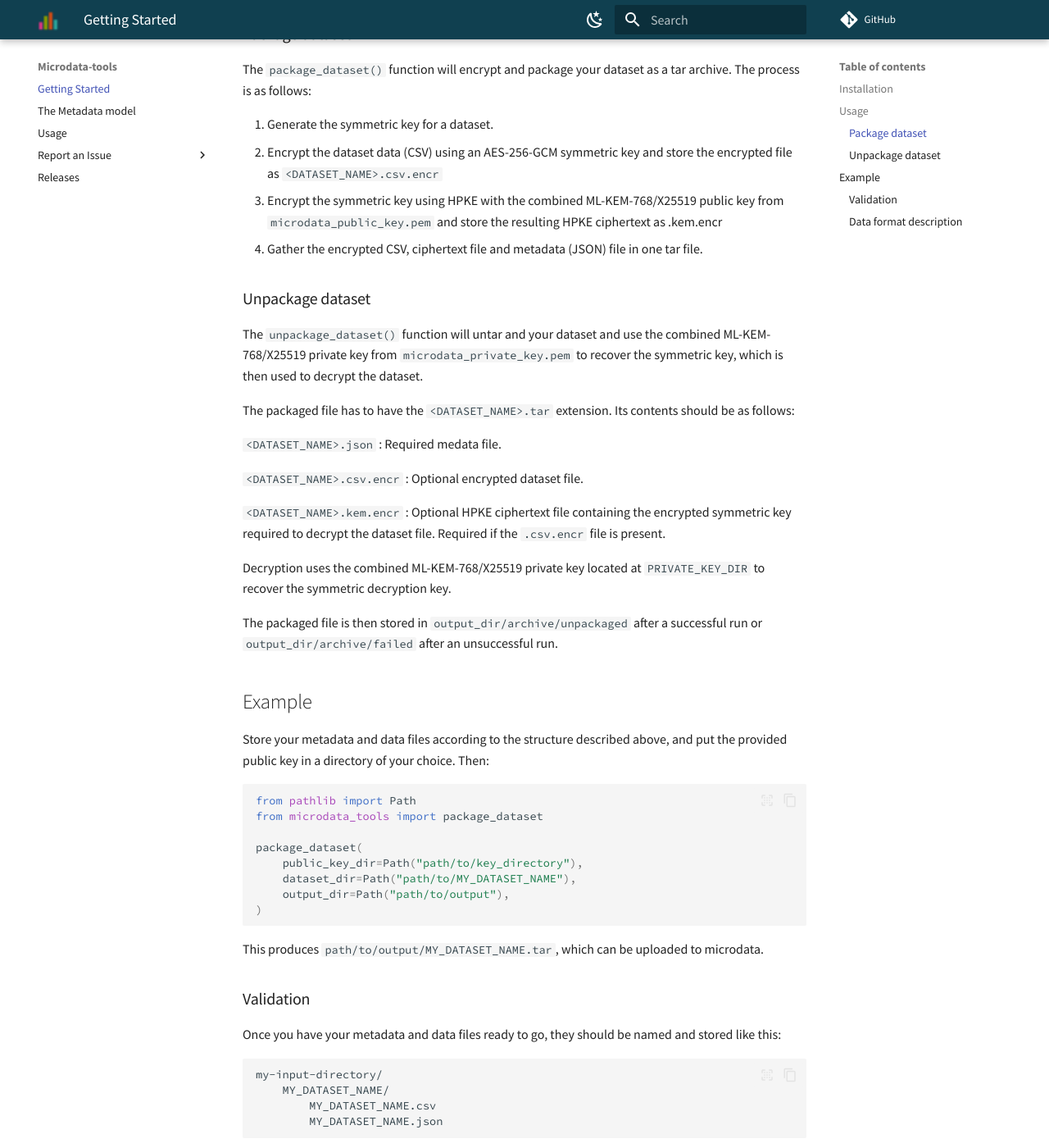
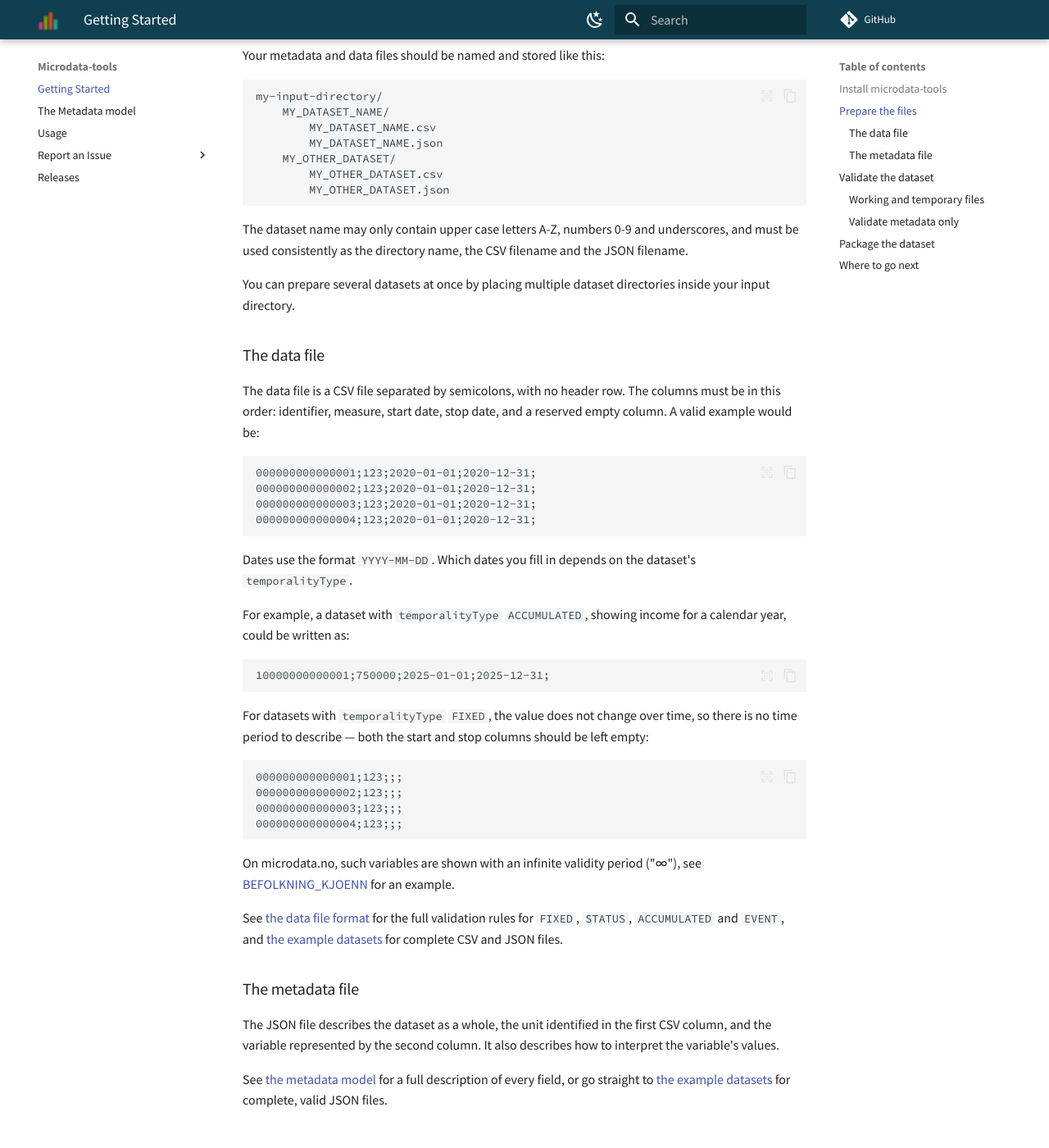
Before and after one commit to statisticsnorway/microdata-tools, an MkDocs documentation site: the page built from docs/index.md, in a window 1280 px wide and 1400 px high, scrolled down 655 px. Shown: the whole window at 82% size. Built offline with MkDocs 1.6.1 and Material for MkDocs 9.7.7, drawn with Linux system fonts in a browser that asks for light colours; comment, search, counter and statistics services are not loaded; some of the changed text lies outside the part shown.

Commit message:
Clean up index and usage and merge both into one getting started guide

````diff
--- a/docs/USAGE.md
+++ /dev/null
@@ -1,119 +0,0 @@
-# USAGE
-
-## Get started
-
-Install microdata-tools through pip:
-```sh
-pip install microdata-tools
-```
-
-Upgrade to a newer version
-```sh
-pip install microdata-tools --upgrade
-```
-
-Import into your python script like so:
-```py
-import microdata_tools
-```
-
-
-## Validate dataset
-
-Once you have your metadata and data files ready to go, they should be named and stored like this:
-```
-my-input-directory/
-    MY_DATASET_NAME/
-        MY_DATASET_NAME.csv
-        MY_DATASET_NAME.json
-    MY_OTHER_DATASET/
-        MY_OTHER_DATASET.json
-```
-
-
-Import microdata-tools in your script and validate your files:
-
-```py
-from microdata_tools import validate_dataset
-
-validation_errors = validate_dataset("MY_DATASET_NAME")
-
-if not validation_errors:
-    print("My dataset is valid")
-else:
-    print("Dataset is invalid :(")
-    # You can print your errors like this:
-    for error in validation_errors:
-        print(error)
-```
-
-
-The input directory is set to the directory of the script by default.
-If you wish to use a different directory, you can use the ```input_directory```-parameter:
-
-```py
-from microdata_tools import validate_dataset
-
-validation_errors = validate_dataset(
-    "MY_DATASET_NAME",
-    input_directory="/my/input/directory",
-)
-
-if not validation_errors:
-    print("My dataset is valid")
-else:
-    print("Dataset is invalid :(")
-```
-
-The validate function will temporarily generate some files in order to validate your dataset. To do this, it will create a working directory in the same location as your script, and delete it once it is done. Therefore, it is important that you have writing permissions in your directory. You can also choose to define the location of this directory yourself using the ```working_directory```-parameter. If you choose to do this, the validate function will only delete the files it generates.
-
-
-```py
-from microdata_tools import validate_dataset
-
-validation_errors = validate_dataset(
-    "my-dataset-name",
-    input_directory="/my/input/directory",
-    working_directory="/my/working/directory",
-)
-
-if not validation_errors:
-    print("My dataset is valid")
-else:
-    print("Dataset is invalid :(")
-```
-
-If you wish to keep the temporary files after the validation has run, you can do this with the ```keep_temporary_files```-parameter:
-
-```py
-from microdata_tools import validate_dataset
-
-validation_errors = validate_dataset(
-    "MY_DATASET_NAME",
-    input_directory="/my/input/directory",
-    working_directory="/my/working/directory",
-    keep_temporary_files=True,
-)
-
-if not validation_errors:
-    print("My dataset is valid")
-else:
-    print("Dataset is invalid :(")
-```
-
-## Validate metadata
-What if your data is not yet done, but you want to start generating and validating your metadata? Keep your files in the same directory structure as described above, minus the csv file.
-You can validate the metadata by itself with the validate_metadata function:
-```py
-from microdata_tools import validate_metadata
-
-validation_errors = validate_metadata(
-    "MY_DATASET_NAME", input_directory="my/input/directory"
-)
-
-if not validation_errors:
-    print("Metadata looks good")
-else:
-    print("Invalid metadata :(")
-```
-This will only check if all required fields are present, and that the metadata follows the correct structure. Since it does not have the data file it can not do the more complex validations. It may still be a helpful way to discover errors early.
--- a/docs/index.md
+++ b/docs/index.md
@@ -1,80 +1,75 @@
-# microdata-tools
-Tools for the [microdata.no](https://www.microdata.no/) platform
+# Getting started
 
-## Installation
+This guide shows how to prepare, validate and package a dataset for microdata.no using `microdata-tools`.
+
+A dataset consists of a metadata file (`.json`) and, in most cases, a data file (`.csv`). The JSON file describes what the data represents. The CSV file contains the actual values. Once your dataset passes validation, `microdata-tools` encrypts the CSV file and packages both files into a `.tar` archive ready for upload.
+
+## Install microdata-tools
+
 `microdata-tools` can be installed from PyPI using pip:
 ```
 pip install microdata-tools
 ```
 
-## Usage
-Once you have your metadata and data files ready to go, they should be named and stored like this:
+To upgrade an existing installation:
+```
+pip install --upgrade microdata-tools
+```
+
+## Prepare the files
+
+Your metadata and data files should be named and stored like this:
 ```
 my-input-directory/
     MY_DATASET_NAME/
         MY_DATASET_NAME.csv
         MY_DATASET_NAME.json
-```
-The CSV file is optional in some cases.
-
-### Package dataset
-The `package_dataset()` function will encrypt and package your dataset as a tar archive. The process is as follows:
-
-1. Generate the symmetric key for a dataset.
-2. Encrypt the dataset data (CSV) using an AES-256-GCM symmetric key and store the encrypted file as `<DATASET_NAME>.csv.encr`
-3. Encrypt the symmetric key using HPKE with the combined ML-KEM-768/X25519 public key from `microdata_public_key.pem` and store the resulting HPKE ciphertext as <DATASET_NAME>.kem.encr
-4. Gather the encrypted CSV, ciphertext file and metadata (JSON) file in one tar file.
-
-### Unpackage dataset
-The `unpackage_dataset()` function will untar and your dataset and use the combined ML-KEM-768/X25519 private key from `microdata_private_key.pem` to recover the symmetric key, which is then used to decrypt the dataset.
-
-
-The packaged file has to have the `<DATASET_NAME>.tar` extension. Its contents should be as follows:
-
-```<DATASET_NAME>.json``` : Required medata file.
-
-```<DATASET_NAME>.csv.encr``` : Optional encrypted dataset file.
-
-```<DATASET_NAME>.kem.encr``` : Optional HPKE ciphertext file containing the encrypted symmetric key required to decrypt the dataset file. Required if the `.csv.encr` file is present.
-
-Decryption uses the combined ML-KEM-768/X25519 private key located at ```PRIVATE_KEY_DIR``` to recover the symmetric decryption key.
-
-The packaged file is then stored in `output_dir/archive/unpackaged` after a successful run or `output_dir/archive/failed` after an unsuccessful run.
-
-
-## Example
-
-Store your metadata and data files according to the structure described above, and put
-the provided public key in a directory of your choice.
-Then:
-
-```py
-from pathlib import Path
-from microdata_tools import package_dataset
-
-package_dataset(
-    public_key_dir=Path("path/to/key_directory"),
-    dataset_dir=Path("path/to/MY_DATASET_NAME"),
-    output_dir=Path("path/to/output"),
-)
+    MY_OTHER_DATASET/
+        MY_OTHER_DATASET.csv
+        MY_OTHER_DATASET.json
 ```
 
-This produces `path/to/output/MY_DATASET_NAME.tar`, which can be uploaded to microdata.
+The dataset name may only contain upper case letters A-Z, numbers 0-9 and underscores, and must be used consistently as the directory name, the CSV filename and the JSON filename.
 
+You can prepare several datasets at once by placing multiple dataset directories inside your input directory.
 
-### Validation
+### The data file
 
-Once you have your metadata and data files ready to go, they should be named and stored like this:
+The data file is a CSV file separated by semicolons, with no header row. The columns must be in this order: identifier, measure, start date, stop date, and a reserved empty column. A valid example would be:
+```csv
+000000000000001;123;2020-01-01;2020-12-31;
+000000000000002;123;2020-01-01;2020-12-31;
+000000000000003;123;2020-01-01;2020-12-31;
+000000000000004;123;2020-01-01;2020-12-31;
 ```
-my-input-directory/
-    MY_DATASET_NAME/
-        MY_DATASET_NAME.csv
-        MY_DATASET_NAME.json
+
+Dates use the format `YYYY-MM-DD`. Which dates you fill in depends on the dataset's `temporalityType`.
+
+For example, a dataset with `temporalityType` `ACCUMULATED`, showing income for a calendar year, could be written as:
+```csv
+10000000000001;750000;2025-01-01;2025-12-31;
 ```
-Note that the filename only allows upper case letters A-Z, number 0-9 and underscores.
 
+For datasets with `temporalityType` `FIXED`, the value does not change over time, so there is no time period to describe — both the start and stop columns should be left empty:
+```csv
+000000000000001;123;;;
+000000000000002;123;;;
+000000000000003;123;;;
+000000000000004;123;;;
+```
+On microdata.no, such variables are shown with an infinite validity period ("∞"), see [BEFOLKNING_KJOENN](https://microdata.no/discovery/variable/no.ssb.fdb/56/BEFOLKNING_KJOENN) for an example.
 
-Import microdata-tools in your script and validate your files:
+See [the data file format](data-file-format.md) for the full validation rules for `FIXED`, `STATUS`, `ACCUMULATED` and `EVENT`, and [the example datasets](https://github.com/statisticsnorway/microdata-tools/tree/main/docs/examples) for complete CSV and JSON files.
+
+### The metadata file
+
+The JSON file describes the dataset as a whole, the unit identified in the first CSV column, and the variable represented by the second column. It also describes how to interpret the variable's values.
+
+See [the metadata model](metadata-model.md) for a full description of every field, or go straight to [the example datasets](https://github.com/statisticsnorway/microdata-tools/tree/main/docs/examples) for complete, valid JSON files.
+
+## Validate the dataset
+
+Create a Python script and run `validate_dataset()` with the dataset name and the directory containing the dataset directory:
 ```py
 from microdata_tools import validate_dataset
 
@@ -91,25 +86,69 @@
         print(error)
 ```
 
- For a more in-depth explanation of usage visit [the usage documentation](/microdata-tools/USAGE).
+An empty list means that validation found no errors. If errors are reported, correct the CSV or JSON file and run the script again. Dataset validation checks both files, including whether the data agrees with the relevant metadata and time rules.
 
-### Data format description
-A dataset as defined in microdata consists of one data file, and one metadata file.
 
-The data file is a csv file seperated by semicolons. A valid example would be:
-```csv
-000000000000001;123;2020-01-01;2020-12-31;
-000000000000002;123;2020-01-01;2020-12-31;
-000000000000003;123;2020-01-01;2020-12-31;
-000000000000004;123;2020-01-01;2020-12-31;
+### Working and temporary files
+
+`validate_dataset()` creates a working directory to generate some temporary files while it validates your dataset, and deletes it once it is done. By default this working directory is created next to your script, so make sure you have write permission there. You can control this with two optional parameters:
+
+* `working_directory`: choose where the working directory is created. If you set this yourself, `microdata-tools` will only delete the files it generated there.
+* `keep_temporary_files`: set to `True` to keep the generated files after validation instead of deleting them.
+
+```py
+from microdata_tools import validate_dataset
+
+validation_errors = validate_dataset(
+    "MY_DATASET_NAME",
+    input_directory="/my/input/directory",
+    working_directory="/my/working/directory",
+    keep_temporary_files=True,
+)
 ```
 
-For datasets with temporalityType FIXED the value does not change over time, so there is no time period to describe — both the start and stop columns should be left empty. On microdata.no such variables are shown with an infinite validity period ("∞").
-```csv
-000000000000001;123;;;
-000000000000002;123;;;
-000000000000003;123;;;
-000000000000004;123;;;
+### Validate metadata only
+
+If your data file isn't ready yet, keep your metadata file in the same directory structure described above, minus the CSV file, and validate it on its own with `validate_metadata()`:
+```py
+from microdata_tools import validate_metadata
+
+validation_errors = validate_metadata(
+    "MY_DATASET_NAME", input_directory="path/to/my-input-directory"
+)
+
+if not validation_errors:
+    print("Metadata looks good")
+else:
+    print("Invalid metadata :(")
 ```
 
-The metadata files should be in json format. The requirements for the metadata is best described through the [Pydantic model](https://github.com/statisticsnorway/microdata-tools/blob/main/microdata_tools/validation/model/metadata.py), [the examples](https://github.com/statisticsnorway/microdata-tools/tree/main/docs/examples) and [the metadata model](https://statisticsnorway.github.io/microdata-tools/metadata-model/)
+This only checks that all required fields are present and that the metadata follows the correct structure. Since there is no data file, it can't perform the more complete checks (like whether the data agrees with the metadata) — you will still need to run `validate_dataset()` once the CSV file is ready.
+
+## Package the dataset
+
+The `package_dataset()` function encrypts your data file and packages it together with your metadata file into a `.tar` archive, ready to be uploaded to microdata.no.
+
+Put the public key supplied by microdata.no in a directory of your choice, then pass the paths to the key directory, the dataset directory and the desired output directory to `package_dataset()`:
+
+```py
+from pathlib import Path
+from microdata_tools import package_dataset
+
+package_dataset(
+    public_key_dir=Path("path/to/key_directory"),
+    dataset_dir=Path("path/to/MY_DATASET_NAME"),
+    output_dir=Path("path/to/output"),
+)
+```
+
+This produces `path/to/output/MY_DATASET_NAME.tar`, which can be uploaded to microdata.no.
+
+Your data file is encrypted before it ever leaves your machine, using the public key provided by microdata.no — nobody but microdata.no can decrypt it. See [the packaging format](packaging-format.md) if you'd like to know exactly how this works.
+
+## Where to go next
+
+* [The metadata model](metadata-model.md) — a full field-by-field reference for the metadata JSON file.
+* [The data file format](data-file-format.md) — a full reference for the CSV data file, including validation rules.
+* [The packaging format](packaging-format.md) — how your data is encrypted and packaged.
+* [Report an issue](issue_templates/issue_template_en.md) — found a bug or have a question?
````
